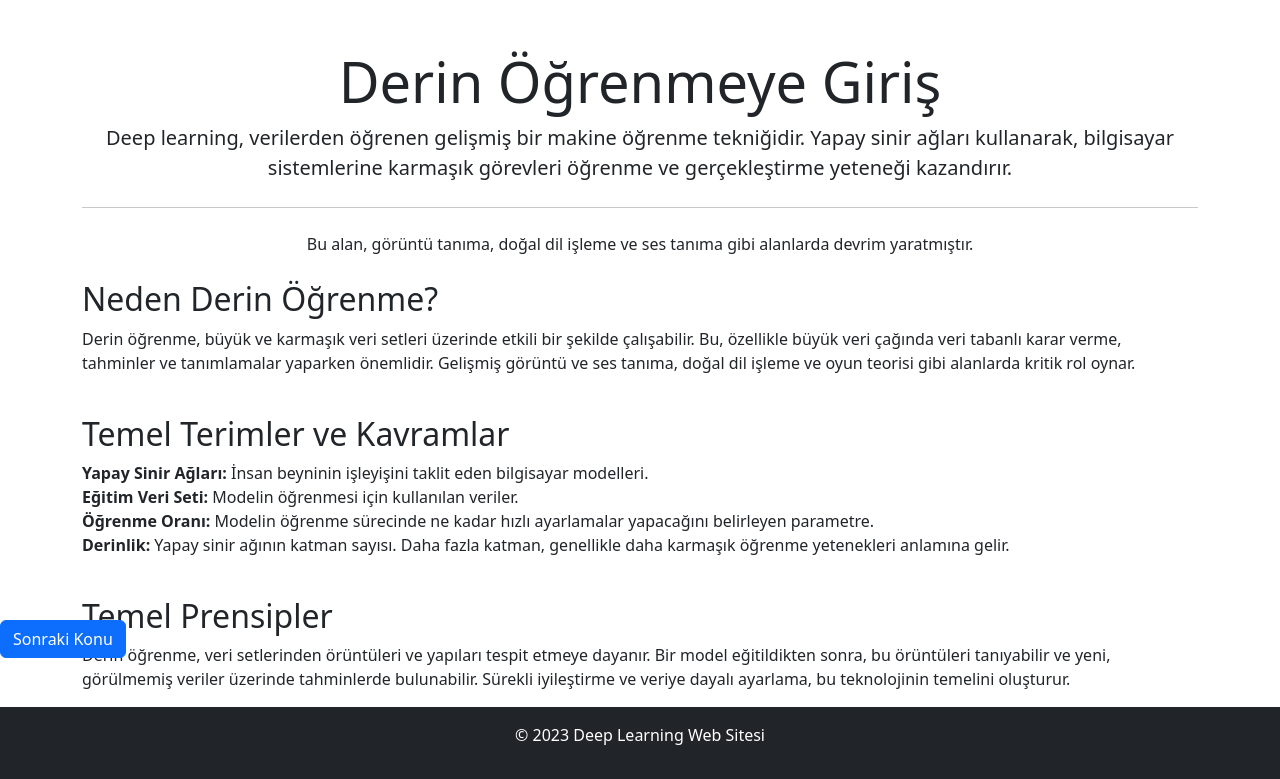
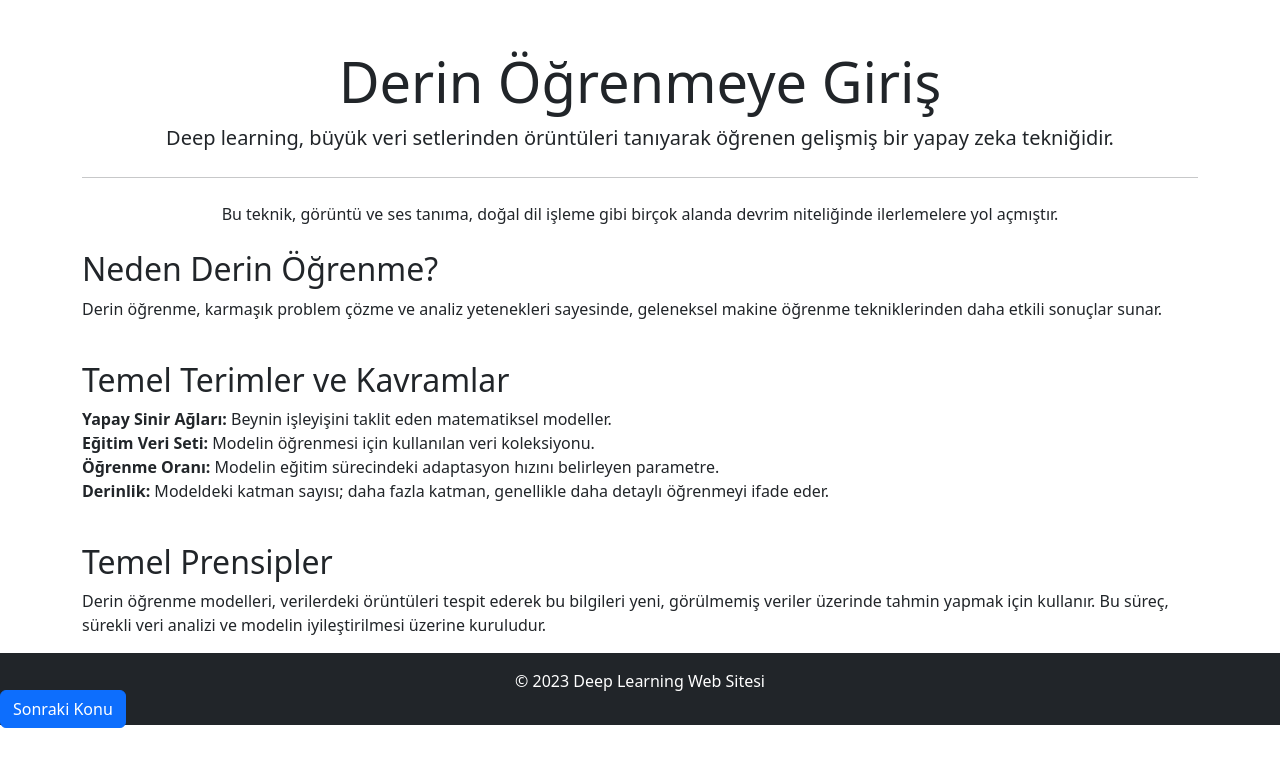
Before and after one commit to Lightfield0/deep_learning_project, a Django app: page /introduction/ in a window 1280 px wide. Shown: the part 56-835 px from the top of the page. After the commit the page ends 784 px from the top, so only its background shows below. Run offline with Django 4.2, Linux system fonts and the light colour scheme; some libraries are stand-ins or nearby versions.

Commit message:
Changes to be committed: 	new file:   .gitignore 	modified:   deep_learning_app/templates/introduction.html 	modified:   deep_learning_app/templates/layout.html 	modified:   deep_learning_app/templates/types-of-nn.html

```diff
--- a/deep_learning_app/templates/introduction.html
+++ b/deep_learning_app/templates/introduction.html
@@ -2,60 +2,62 @@
 
 {% block title %}Derin Öğrenmeye Giriş{% endblock %}
 
+
 {% block content %}
 <div class="container mt-5">
     <div class="jumbotron text-center">
-        <h1 class="display-4">Derin Öğrenmeye Giriş</h1>
-        <p class="lead">
-            Deep learning, verilerden öğrenen gelişmiş bir makine öğrenme tekniğidir. Yapay sinir ağları kullanarak, bilgisayar sistemlerine karmaşık görevleri öğrenme ve gerçekleştirme yeteneği kazandırır.
+        <h1 class="display-4" id="main-title">Derin Öğrenmeye Giriş</h1>
+        <p class="lead" id="main-desc">
+            Deep learning, büyük veri setlerinden örüntüleri tanıyarak öğrenen gelişmiş bir yapay zeka tekniğidir.
         </p>
         <hr class="my-4">
-        <p>
-            Bu alan, görüntü tanıma, doğal dil işleme ve ses tanıma gibi alanlarda devrim yaratmıştır.
+        <p id="additional-info">
+            Bu teknik, görüntü ve ses tanıma, doğal dil işleme gibi birçok alanda devrim niteliğinde ilerlemelere yol açmıştır.
         </p>
     </div>
 
     <section id="more-details" class="mt-4">
         <div class="row">
             <div class="col-md-12">
-                <h2>Neden Derin Öğrenme?</h2>
+                <h2 id="why-deep-learning">Neden Derin Öğrenme?</h2>
                 <p>
-                    Derin öğrenme, büyük ve karmaşık veri setleri üzerinde etkili bir şekilde çalışabilir. Bu, özellikle büyük veri çağında veri tabanlı karar verme, tahminler ve tanımlamalar yaparken önemlidir. Gelişmiş görüntü ve ses tanıma, doğal dil işleme ve oyun teorisi gibi alanlarda kritik rol oynar.
+                    Derin öğrenme, karmaşık problem çözme ve analiz yetenekleri sayesinde, geleneksel makine öğrenme tekniklerinden daha etkili sonuçlar sunar.
                 </p>
             </div>
             <div class="col-md-12 mt-4">
-                <h2>Temel Terimler ve Kavramlar</h2>
+                <h2 id="basic-terms">Temel Terimler ve Kavramlar</h2>
                 <p>
-                    <strong>Yapay Sinir Ağları:</strong> İnsan beyninin işleyişini taklit eden bilgisayar modelleri. <br>
-                    <strong>Eğitim Veri Seti:</strong> Modelin öğrenmesi için kullanılan veriler. <br>
-                    <strong>Öğrenme Oranı:</strong> Modelin öğrenme sürecinde ne kadar hızlı ayarlamalar yapacağını belirleyen parametre. <br>
-                    <strong>Derinlik:</strong> Yapay sinir ağının katman sayısı. Daha fazla katman, genellikle daha karmaşık öğrenme yetenekleri anlamına gelir.
+                    <strong>Yapay Sinir Ağları:</strong> Beynin işleyişini taklit eden matematiksel modeller. <br>
+                    <strong>Eğitim Veri Seti:</strong> Modelin öğrenmesi için kullanılan veri koleksiyonu. <br>
+                    <strong>Öğrenme Oranı:</strong> Modelin eğitim sürecindeki adaptasyon hızını belirleyen parametre. <br>
+                    <strong>Derinlik:</strong> Modeldeki katman sayısı; daha fazla katman, genellikle daha detaylı öğrenmeyi ifade eder.
                 </p>
             </div>
             <div class="col-md-12 mt-4">
-                <h2>Temel Prensipler</h2>
+                <h2 id="basic-principles">Temel Prensipler</h2>
                 <p>
-                    Derin öğrenme, veri setlerinden örüntüleri ve yapıları tespit etmeye dayanır. Bir model eğitildikten sonra, bu örüntüleri tanıyabilir ve yeni, görülmemiş veriler üzerinde tahminlerde bulunabilir. Sürekli iyileştirme ve veriye dayalı ayarlama, bu teknolojinin temelini oluşturur.
+                    Derin öğrenme modelleri, verilerdeki örüntüleri tespit ederek bu bilgileri yeni, görülmemiş veriler üzerinde tahmin yapmak için kullanır. Bu süreç, sürekli veri analizi ve modelin iyileştirilmesi üzerine kuruludur.
                 </p>
             </div>
         </div>
     </section>
 
-    <div class="text-right mb-3 mr-3 fixed-bottom" style="bottom: 70px; right: 20px;">
+    <div class="fixed-bottom text-right mb-3 mr-3">
         <a class="btn btn-primary" href="{% url 'types-of-nn' %}" role="button" id="next-topic-btn">Sonraki Konu</a>
     </div>
 </div>
 
+<script>
+    gsap.from("#main-title", { duration: 1, y: -100, opacity: 0 });
+    gsap.from("#main-desc", { duration: 1, y: -100, opacity: 0, delay: 0.5 });
+    gsap.from("#additional-info", { duration: 1, y: -100, opacity: 0, delay: 1 });
+    gsap.from("#why-deep-learning, #basic-terms, #basic-principles", { duration: 1, opacity: 0, delay: 1.5, stagger: 0.5 });
+    gsap.from("#next-topic-btn", { duration: 1, y: 100, opacity: 0, delay: 2.5 });
+</script>
+
+    <style>
+        #hover-btn:hover {
+            transform: scale(1.1); /* Örnek bir transform efekti. Dilerseniz başka bir efekt ekleyebilirsiniz. */
+        }
+    </style>
 {% endblock %}
-
-{% block scripts %}
-<script src="https://cdnjs.cloudflare.com/ajax/libs/gsap/3.12.1/gsap.min.js"></script>
-<script>
-    // GSAP Animasyonları
-    gsap.from(".jumbotron", {duration: 1, y: -50, opacity: 0, ease: "bounce"});
-    gsap.from("#more-details > .row > div", {duration: 1, x: -100, opacity: 0, stagger: 0.2});
-    gsap.from("#next-topic-btn", {duration: 1, y: 20, opacity: 0, delay: 1});
-
-    // Ekstra animasyonlar eklenebilir
-</script>
-{% endblock %}
--- a/deep_learning_app/templates/layout.html
+++ b/deep_learning_app/templates/layout.html
@@ -8,6 +8,8 @@
     <link href="https://cdn.jsdelivr.net/npm/bootstrap@5.3.0/dist/css/bootstrap.min.css" rel="stylesheet">
     <!-- CSS dosyasını ekleyin -->
     <!-- <link rel="stylesheet" href="https://cdnjs.cloudflare.com/ajax/libs/animate.css/4.1.1/animate.min.css"> -->
+    <!-- <script src="https://cdnjs.cloudflare.com/ajax/libs/gsap/3.12.1/gsap.min.js"></script> -->
+    <script src="https://cdnjs.cloudflare.com/ajax/libs/gsap/3.7.1/gsap.min.js"></script>
 
 </head>
 <body>
```
Also changed, not shown: deep_learning_app/templates/types-of-nn.html (+27 -18 lines), 1 other file.
